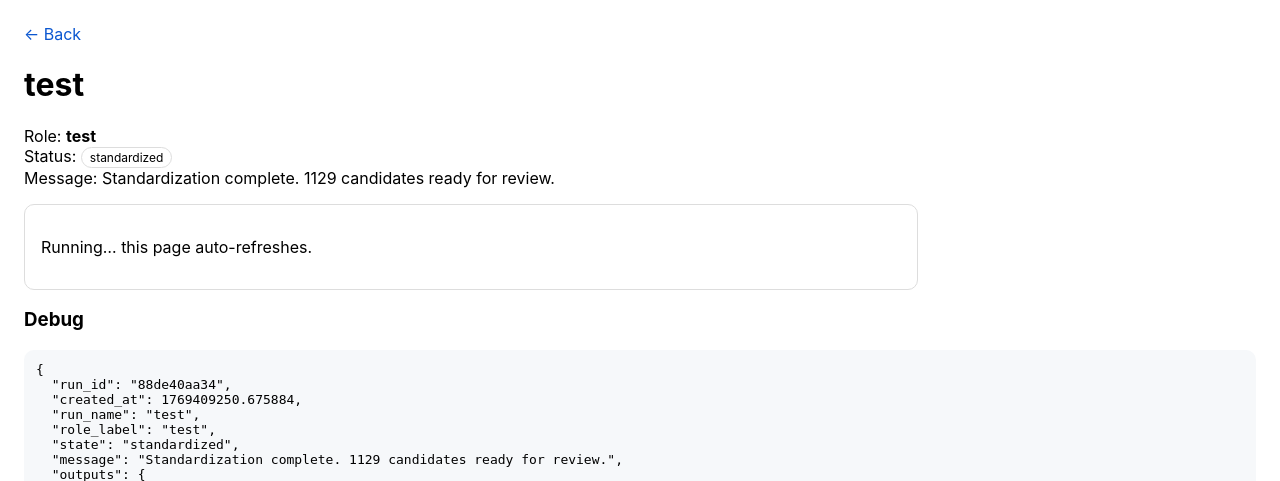
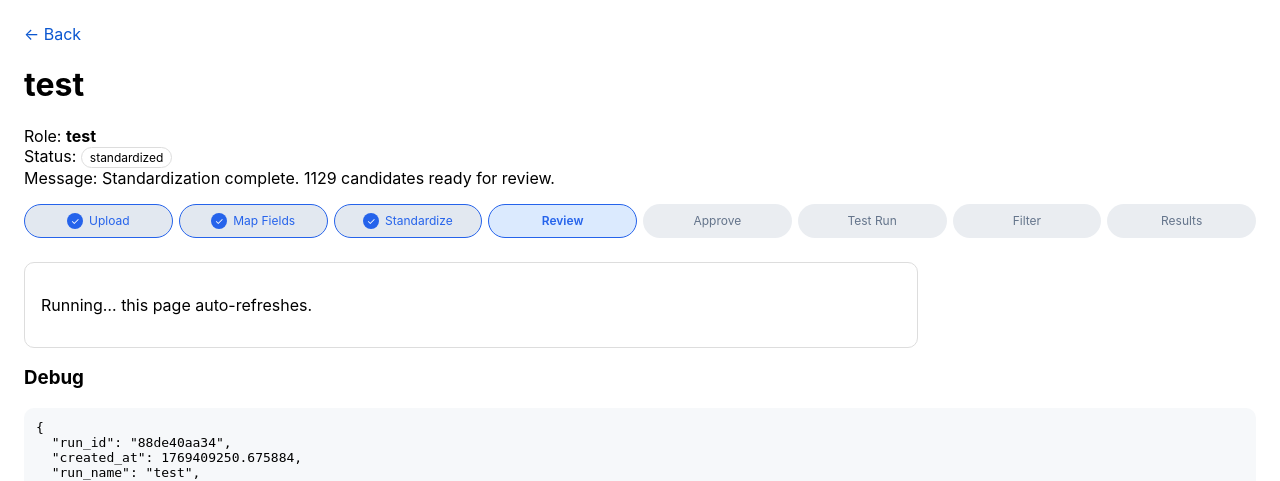
Before and after one commit to Clear-Match-Talent/candidate-triage-system, a FastAPI app: page /runs/88de40aa34 in a window 1280 px wide. Shown: the top 481 px of the page. Run offline with FastAPI, Linux system fonts and the light colour scheme; data comes from the database, SQL or seed files in the repository.

Commit message:
feat: US-009 - Progress Timeline Stepper Component

```diff
--- a/scripts/ralph/prd.json
+++ b/scripts/ralph/prd.json
@@ -204,7 +204,7 @@
         "Typecheck passes"
       ],
       "priority": 11,
-      "passes": false,
+      "passes": true,
       "notes": ""
     },
     {
--- a/webapp/main.py
+++ b/webapp/main.py
@@ -61,6 +61,28 @@ STANDARDIZED_FIELDS = [
     "current_company",
     "current_title",
 ]
+STEPPER_STEPS = [
+    {"key": "upload", "label": "Upload"},
+    {"key": "map", "label": "Map Fields"},
+    {"key": "standardize", "label": "Standardize"},
+    {"key": "review", "label": "Review"},
+    {"key": "approve", "label": "Approve"},
+    {"key": "test_run", "label": "Test Run"},
+    {"key": "filter", "label": "Filter"},
+    {"key": "results", "label": "Results"},
+]
+STEPPER_STATUS_MAP = {
+    "pending": "map",
+    "mapping": "map",
+    "standardizing": "standardize",
+    "standardized": "review",
+    "approved": "test_run",
+}
+STEPPER_URL_BUILDERS = {
+    "map": lambda role_id, batch_id: f"/roles/{role_id}/batches/{batch_id}/map",
+    "review": lambda role_id, batch_id: f"/roles/{role_id}/batches/{batch_id}/review",
+    "test_run": lambda role_id, batch_id: f"/roles/{role_id}/batches/{batch_id}/test-run",
+}
 
 RUNS_DIR.mkdir(parents=True, exist_ok=True)
 
@@ -97,6 +119,41 @@ class RunStatus:
     chat_messages: Optional[list] = None  # Chat history with agent
     agent_session_key: Optional[str] = None  # Clawdbot session for this run
     pending_action: Optional[dict] = None  # Proposed data modification waiting for confirmation
+
+
+def step_from_batch_status(status: Optional[str]) -> str:
+    """Translate batch status into the active workflow step."""
+    return STEPPER_STATUS_MAP.get((status or "").lower(), "upload")
+
+
+def build_stepper_context(
+    current_step: str,
+    role_id: Optional[str] = None,
+    batch_id: Optional[str] = None,
+) -> Dict[str, Any]:
+    """Return stepper payload for templates."""
+    step_index = {step["key"]: idx for idx, step in enumerate(STEPPER_STEPS)}
+    current_index = step_index.get(current_step, 0)
+    steps: List[Dict[str, Any]] = []
+    for idx, step in enumerate(STEPPER_STEPS):
+        if idx < current_index:
+            state = "completed"
+        elif idx == current_index:
+            state = "active"
+        else:
+            state = "future"
+        url = None
+        if role_id and batch_id and step["key"] in STEPPER_URL_BUILDERS:
+            url = STEPPER_URL_BUILDERS[step["key"]](role_id, batch_id)
+        steps.append(
+            {
+                "key": step["key"],
+                "label": step["label"],
+                "state": state,
+                "url": url,
+            }
+        )
+    return {"steps": steps, "current": current_step}
 
 
 # Helper functions for DB <-> RunStatus conversion
@@ -386,6 +443,7 @@ def home(request: Request):
         {
             "request": request,
             "recent": recent,
+            "stepper": build_stepper_context("upload"),
         },
     )
 
@@ -865,48 +923,80 @@ def run_detail(request: Request, run_id: str):
     if not st:
         return HTMLResponse("Run not found", status_code=404)
 
+    run_step_map = {
+        "queued": "upload",
+        "running": "standardize",
+        "standardized": "review",
+        "evaluating": "filter",
+        "done": "results",
+        "error": "results",
+    }
+    current_step = run_step_map.get(st.state, "results")
+
     return templates.TemplateResponse(
         "run.html",
         {
             "request": request,
             "run": st,
             "run_json": json.dumps(asdict(st), indent=2),
+            "stepper": build_stepper_context(current_step),
         },
     )
 
 
 @app.get("/roles/{role_id}/batches/{batch_id}/map", response_class=HTMLResponse)
 def map_fields_page(request: Request, role_id: str, batch_id: str):
+    batch = db.get_candidate_batch(batch_id)
+    if not batch or batch.get("role_id") != role_id:
+        return HTMLResponse("Batch not found", status_code=404)
+
     return templates.TemplateResponse(
         "map.html",
         {
             "request": request,
             "role_id": role_id,
             "batch_id": batch_id,
+            "stepper": build_stepper_context(
+                step_from_batch_status(batch.get("status")), role_id, batch_id
+            ),
         },
     )
 
 
 @app.get("/roles/{role_id}/batches/{batch_id}/review", response_class=HTMLResponse)
 def review_batch_page(request: Request, role_id: str, batch_id: str):
+    batch = db.get_candidate_batch(batch_id)
+    if not batch or batch.get("role_id") != role_id:
+        return HTMLResponse("Batch not found", status_code=404)
+
     return templates.TemplateResponse(
         "review.html",
         {
             "request": request,
             "role_id": role_id,
             "batch_id": batch_id,
+            "stepper": build_stepper_context(
+                step_from_batch_status(batch.get("status")), role_id, batch_id
+            ),
         },
     )
 
 
 @app.get("/roles/{role_id}/batches/{batch_id}/duplicates", response_class=HTMLResponse)
 def duplicates_page(request: Request, role_id: str, batch_id: str):
+    batch = db.get_candidate_batch(batch_id)
+    if not batch or batch.get("role_id") != role_id:
+        return HTMLResponse("Batch not found", status_code=404)
+
     return templates.TemplateResponse(
         "duplicates.html",
         {
             "request": request,
             "role_id": role_id,
             "batch_id": batch_id,
+            "stepper": build_stepper_context(
+                step_from_batch_status(batch.get("status")), role_id, batch_id
+            ),
         },
     )
 
@@ -929,6 +1019,9 @@ def test_run_page(request: Request, role_id: str, batch_id: str):
             "batch_status": batch.get("status"),
             "file_count": metrics["file_count"],
             "final_count": metrics["final_count"],
+            "stepper": build_stepper_context(
+                step_from_batch_status(batch.get("status")), role_id, batch_id
+            ),
         },
     )
 
--- /dev/null
+++ b/webapp/static/stepper.css
@@ -0,0 +1,70 @@
+.stepper {
+  display: grid;
+  grid-template-columns: repeat(8, minmax(0, 1fr));
+  gap: 6px;
+  margin-bottom: 24px;
+  font-size: 12px;
+}
+
+.step {
+  display: inline-flex;
+  align-items: center;
+  justify-content: center;
+  gap: 6px;
+  padding: 8px 6px;
+  text-align: center;
+  border-radius: 999px;
+  background: rgba(148, 163, 184, 0.2);
+  color: var(--muted, #64748b);
+  border: 1px solid transparent;
+}
+
+.step-label {
+  display: inline-flex;
+  align-items: center;
+  justify-content: center;
+  color: inherit;
+  text-decoration: none;
+}
+
+.step.completed {
+  background: var(--accent-soft, #e2e8f0);
+  color: var(--accent, #2563eb);
+  border-color: var(--accent, #2563eb);
+}
+
+.step.completed .step-label:hover {
+  text-decoration: underline;
+}
+
+.step-icon {
+  display: inline-flex;
+  align-items: center;
+  justify-content: center;
+  width: 16px;
+  height: 16px;
+  border-radius: 999px;
+  background: var(--accent, #2563eb);
+  color: #fff;
+  font-size: 10px;
+}
+
+.step.active {
+  background: var(--accent-soft, #dbeafe);
+  color: var(--accent, #2563eb);
+  border-color: var(--accent, #2563eb);
+  font-weight: 600;
+}
+
+@media (max-width: 960px) {
+  .stepper {
+    grid-template-columns: repeat(4, minmax(0, 1fr));
+    row-gap: 10px;
+  }
+}
+
+@media (max-width: 640px) {
+  .stepper {
+    grid-template-columns: repeat(2, minmax(0, 1fr));
+  }
+}
--- /dev/null
+++ b/webapp/templates/components/stepper.html
@@ -0,0 +1,16 @@
+<nav class="stepper" aria-label="Workflow progress">
+  {% for step in stepper.steps %}
+    <div class="step {{ step.state }}">
+      {% if step.state == "completed" %}
+        <span class="step-icon" aria-hidden="true">&#10003;</span>
+      {% endif %}
+      {% if step.url and step.state == "completed" %}
+        <a class="step-label" href="{{ step.url }}">{{ step.label }}</a>
+      {% else %}
+        <span class="step-label" {% if step.state == "active" %}aria-current="step"{% endif %}>
+          {{ step.label }}
+        </span>
+      {% endif %}
+    </div>
+  {% endfor %}
+</nav>
--- a/webapp/templates/index.html
+++ b/webapp/templates/index.html
@@ -4,6 +4,7 @@
   <meta charset="utf-8" />
   <meta name="viewport" content="width=device-width,initial-scale=1" />
   <title>Candidate Triage System</title>
+  <link rel="stylesheet" href="/static/stepper.css" />
   <style>
     body { font-family: -apple-system, Segoe UI, Roboto, Arial, sans-serif; margin: 24px; }
     h1 { margin: 0 0 8px; }
@@ -27,6 +28,8 @@
 <body>
   <h1>Candidate Triage System</h1>
   <p class="hint">Upload one or more CSV exports. The system will standardize + dedupe, run AI evaluation, and produce proceed/human_review/dismiss outputs.</p>
+
+  {% include "components/stepper.html" %}
 
   <div class="card">
     <form action="/run" method="post" enctype="multipart/form-data">
--- a/webapp/templates/run.html
+++ b/webapp/templates/run.html
@@ -4,6 +4,7 @@
   <meta charset="utf-8" />
   <meta name="viewport" content="width=device-width,initial-scale=1" />
   <title>Run {{ run.run_name }}</title>
+  <link rel="stylesheet" href="/static/stepper.css" />
   <style>
     body { font-family: -apple-system, Segoe UI, Roboto, Arial, sans-serif; margin: 24px; }
     .pill { display:inline-block; padding: 2px 8px; border-radius: 999px; font-size: 12px; border: 1px solid #ddd; }
@@ -31,6 +32,8 @@
     Status: <span class="pill {{ run.state }}">{{ run.state }}</span><br/>
     Message: {{ run.message }}
   </p>
+
+  {% include "components/stepper.html" %}
 
   <div class="card">
     {% if run.state == 'done' and run.outputs %}
```
Also changed, not shown: AGENTS.md (+5 -0 lines), scripts/ralph/progress.txt (+13 -0 lines), webapp/static/duplicates.css (+0 -24 lines), webapp/static/map.css (+0 -29 lines), webapp/static/review.css (+0 -24 lines), webapp/static/test_run.css (+0 -31 lines), webapp/templates/duplicates.html (+2 -10 lines), webapp/templates/map.html (+2 -10 lines), webapp/templates/review.html (+2 -10 lines), webapp/templates/test_run.html (+2 -10 lines).
